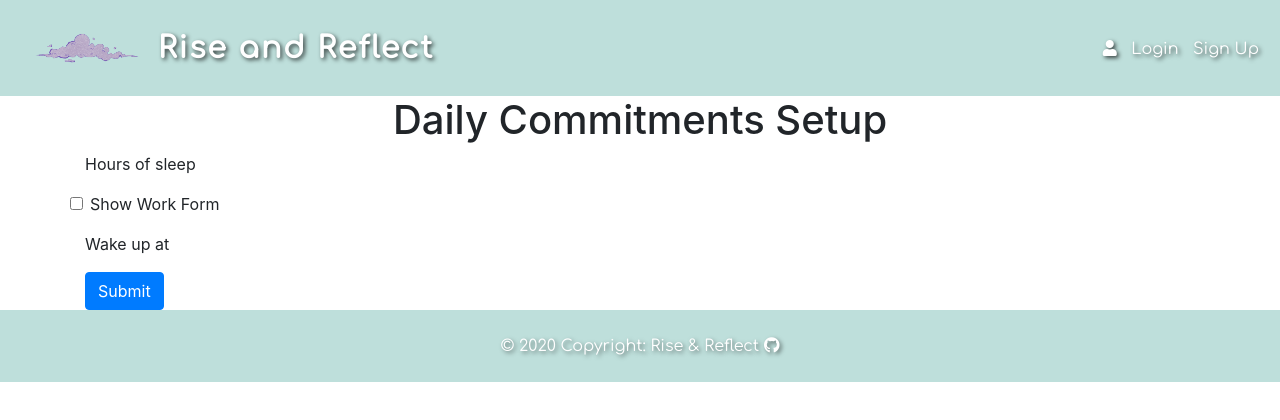
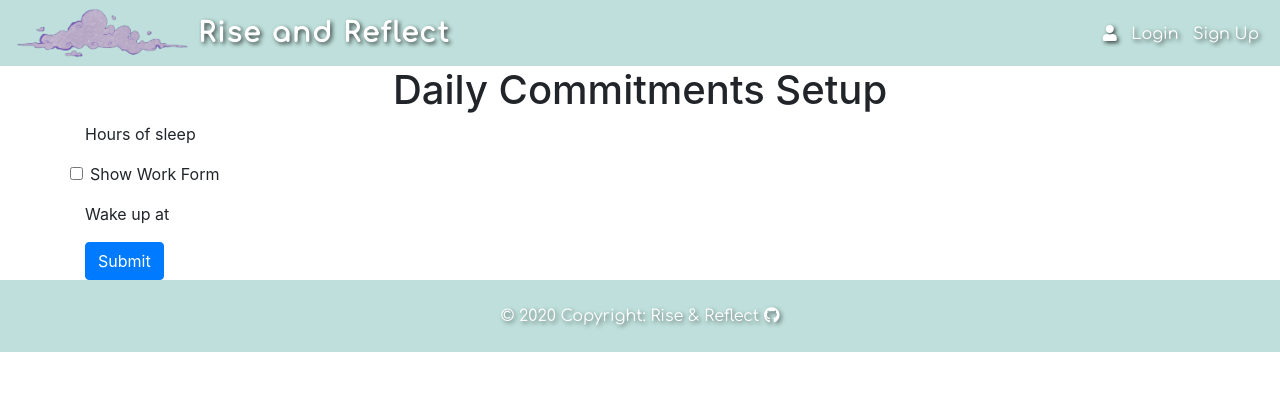
Before and after one commit to sean-meade/rise-and-reflect, a Django app: page /daily-commit/ in a window 1280 px wide. Shown: the top 420 px of the page. Run offline with Django 3.2, Linux system fonts and the light colour scheme.

Commit message:
navbar, logo and favicon complete

```diff
--- a/WEBSITE/rise_and_reflect/static/css/style.css
+++ b/WEBSITE/rise_and_reflect/static/css/style.css
@@ -29,8 +29,10 @@ header {
 }
 
 .cloud-image {
-  height: 80px;
+  height: 50px;
   width: auto;
+  margin-right: 10px;
+
 }
 
 .nav-logo {
@@ -40,12 +42,11 @@ header {
   letter-spacing: 2px;
   text-shadow: 2px 2px 4px rgba(0, 0, 0, 0.7);
   transition: color 0.3s ease;
-  font-size: 30px;
-  display: flex; /* This will align the image and text horizontally */
-  align-items: center; /* This will align the image and text vertically */
+  font-size: 27px;
+  display: flex;
+  align-items: center;
 }
 
-/* Add the slide-in animation keyframes */
 @keyframes slideInFromBottom {
   from {
       transform: translateY(50%);
@@ -57,7 +58,6 @@ header {
   }
 }
 
-/* Apply the slide-in animation to the text */
 .text {
   animation: slideInFromBottom 2s ease forwards;
 }
```
Also changed, not shown: WEBSITE/rise_and_reflect/static/images/Cloud1.png.
